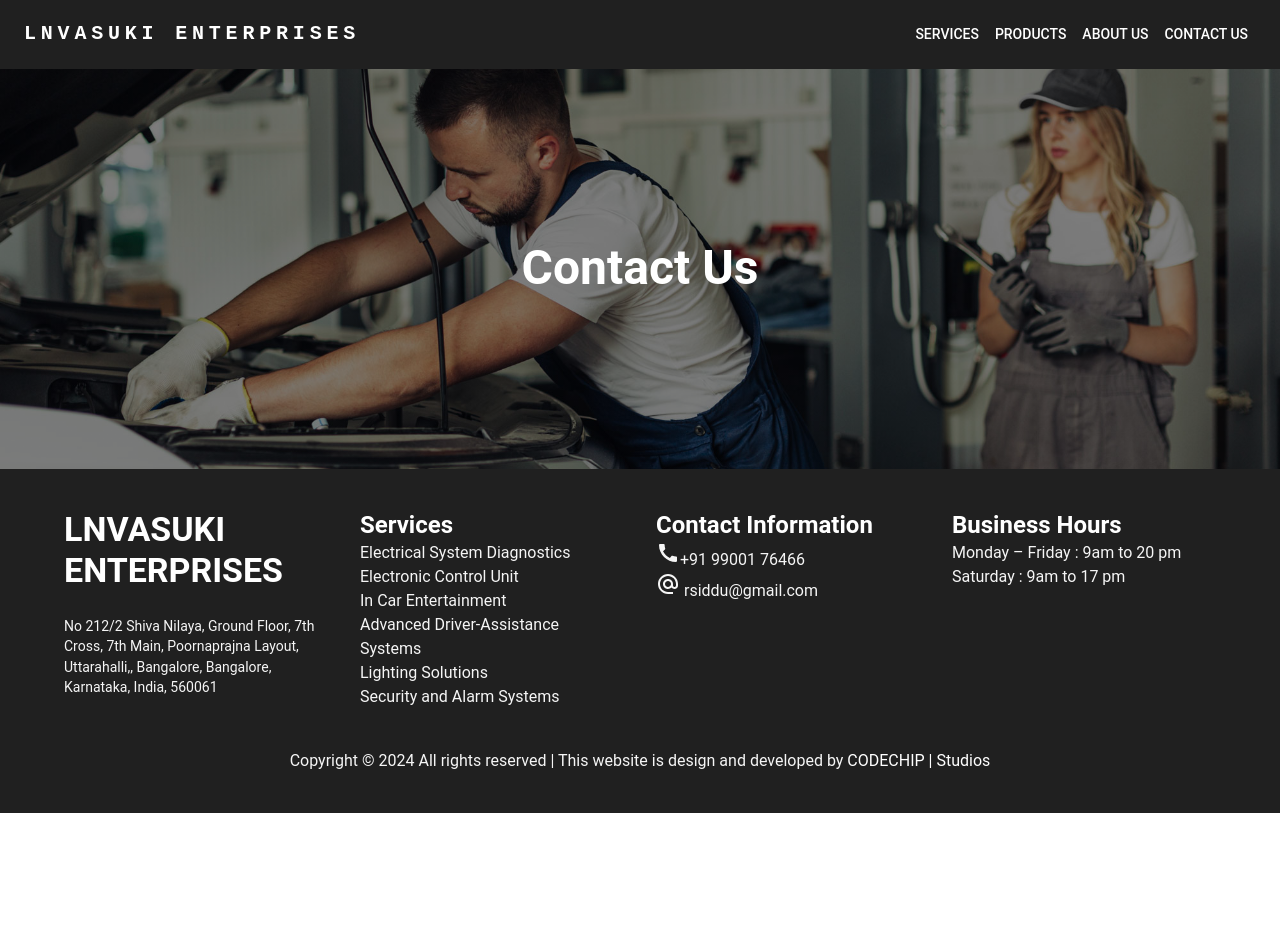
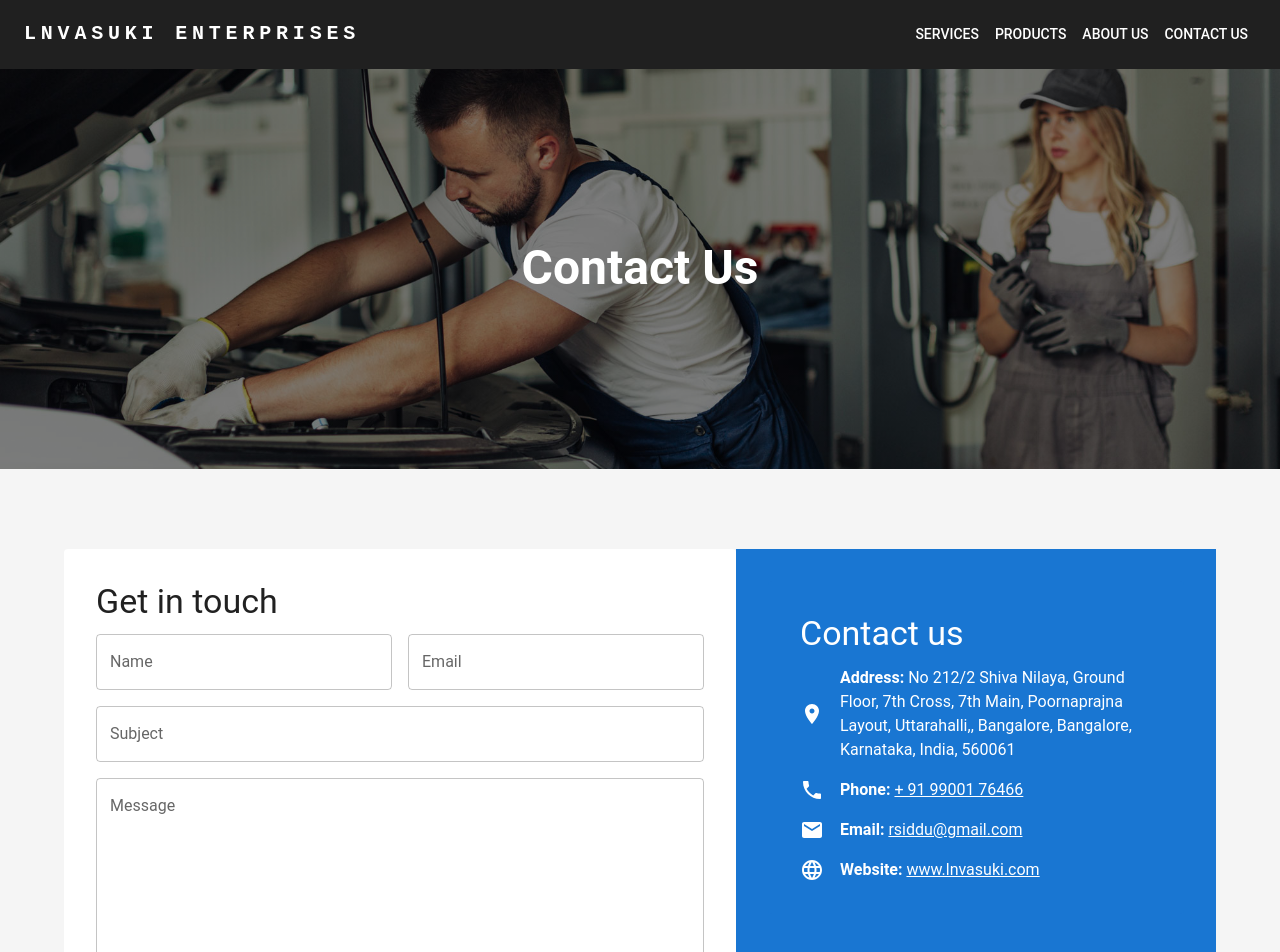
Before and after one commit to codechipceo/CC01-Automative-parts, a React (Vite) app: page /contact-us in a window 1280 px wide. Shown: the top 952 px of the page. Before the commit the page ends 813 px from the top, so only its background shows below. Built offline with nearby package versions, Linux system fonts and the light colour scheme.

Commit message:
Project completed

```diff
--- a/src/pages/Contact/Contact.jsx
+++ b/src/pages/Contact/Contact.jsx
@@ -1,11 +1,78 @@
+import {
+  Box,
+  Button,
+  Paper,
+  TextField,
+  Typography
+} from "@mui/material";
+import Grid2 from "@mui/material/Unstable_Grid2/Grid2";
 import { Footer } from "../../components/Footer/Footer";
 import { HeaderTwo } from "../../components/Header/HeaderTwo";
+import { ContactForm } from "./ContactForm";
 
 export const Contact = () => {
   return (
     <div>
       <HeaderTwo pageName={"Contact Us"} />
+      <Box bgcolor={'whitesmoke'}>
+
+      <ContactForm />
+      </Box>
+
       <Footer />
     </div>
   );
-}
+};
+
+const ContactUs = () => {
+  return (
+    <Paper>
+      <Typography variant='h4' gutterBottom>
+        Contact Us
+      </Typography>
+      <form noValidate>
+        <Grid2 container spacing={2}>
+          <Grid2 item xs={12}>
+            <TextField
+              variant='outlined'
+              required
+              fullWidth
+              id='name'
+              label='Name'
+              name='name'
+              autoComplete='name'
+            />
+          </Grid2>
+          <Grid2 item xs={12}>
+            <TextField
+              variant='outlined'
+              required
+              fullWidth
+              id='email'
+              label='Email Address'
+              name='email'
+              autoComplete='email'
+            />
+          </Grid2>
+          <Grid2 item xs={12}>
+            <TextField
+              variant='outlined'
+              required
+              fullWidth
+              name='message'
+              label='Message'
+              id='message'
+              multiline
+              rows={4}
+            />
+          </Grid2>
+        </Grid2>
+        <Button type='submit' fullWidth variant='contained' color='primary'>
+          Send
+        </Button>
+      </form>
+    </Paper>
+  );
+};
+
+export default ContactUs;
--- /dev/null
+++ b/src/pages/Contact/ContactForm.jsx
@@ -0,0 +1,146 @@
+import {
+    Email as EmailIcon,
+    Language as LanguageIcon,
+    LocationOn as LocationOnIcon,
+    Phone as PhoneIcon
+} from "@mui/icons-material";
+import {
+    Box,
+    Button,
+    Container,
+    Grid,
+    Paper,
+    TextField,
+    Typography,
+} from "@mui/material";
+
+export const ContactForm = () => {
+  return (
+    <Container>
+      <Grid pt={10} container justifyContent='center'>
+        <Grid item xs={12} md={7}>
+          <Paper elevation={0} sx={{ padding: 4 }}>
+            <Typography variant='h4' gutterBottom>
+              Get in touch
+            </Typography>
+            <form method='POST' id='contactForm' className='contactForm'>
+              <Grid container spacing={2}>
+                <Grid item xs={12} md={6}>
+                  <TextField
+                    fullWidth
+                    label='Name'
+                    name='name'
+                    id='name'
+                    variant='outlined'
+                  />
+                </Grid>
+                <Grid item xs={12} md={6}>
+                  <TextField
+                    fullWidth
+                    label='Email'
+                    name='email'
+                    id='email'
+                    type='email'
+                    variant='outlined'
+                  />
+                </Grid>
+                <Grid item xs={12}>
+                  <TextField
+                    fullWidth
+                    label='Subject'
+                    name='subject'
+                    id='subject'
+                    variant='outlined'
+                  />
+                </Grid>
+                <Grid item xs={12}>
+                  <TextField
+                    fullWidth
+                    label='Message'
+                    name='message'
+                    id='message'
+                    multiline
+                    rows={7}
+                    variant='outlined'
+                  />
+                </Grid>
+                <Grid item xs={12}>
+                  <Button variant='contained' color='primary' type='submit'>
+                    Send Message
+                  </Button>
+                </Grid>
+              </Grid>
+            </form>
+          </Paper>
+        </Grid>
+        <Grid
+          item
+          xs={12}
+          md={5}
+          sx={{ padding: 4, backgroundColor: "primary.main", color: "white" }}
+        >
+          <Paper
+            elevation={0}
+            sx={{ padding: 4, backgroundColor: "primary.main", color: "white" }}
+          >
+            <Typography variant='h4' gutterBottom>
+              Contact us
+            </Typography>
+            <Box display='flex' alignItems='center' mb={2}>
+              <LocationOnIcon />
+              <Box ml={2}>
+                <Typography>
+                  <strong>Address:</strong> No 212/2 Shiva Nilaya, Ground Floor,
+                  7th Cross, 7th Main, Poornaprajna Layout, Uttarahalli,,
+                  Bangalore, Bangalore, Karnataka, India, 560061
+                </Typography>
+              </Box>
+            </Box>
+            <Box display='flex' alignItems='center' mb={2}>
+              <PhoneIcon />
+              <Box ml={2}>
+                <Typography>
+                  <strong>Phone:</strong>{" "}
+                  <a href='tel://919900176466' style={{ color: "white" }}>
+                    + 91 99001 76466
+                  </a>
+                </Typography>
+              </Box>
+            </Box>
+            <Box display='flex' alignItems='center' mb={2}>
+              <EmailIcon />
+              <Box ml={2}>
+                <Typography>
+                  <strong>Email:</strong>{" "}
+                  <a href='mailto:rsiddu@gmail.com' style={{ color: "white" }}>
+                    rsiddu@gmail.com
+                  </a>
+                </Typography>
+              </Box>
+            </Box>
+            <Box display='flex' alignItems='center'>
+              <LanguageIcon />
+              <Box ml={2}>
+                <Typography>
+                  <strong>Website:</strong>{" "}
+                  <a href='/' style={{ color: "white" }}>
+                    www.lnvasuki.com
+                  </a>
+                </Typography>
+              </Box>
+            </Box>
+          </Paper>
+        </Grid>
+        <Grid item xs={12}>
+          <div
+            id='map'
+            className='map'
+            style={{ height: "400px", width: "100%" }}
+          >
+            {/* Embed your map here */}
+          </div>
+        </Grid>
+      </Grid>
+    </Container>
+  );
+};
```
